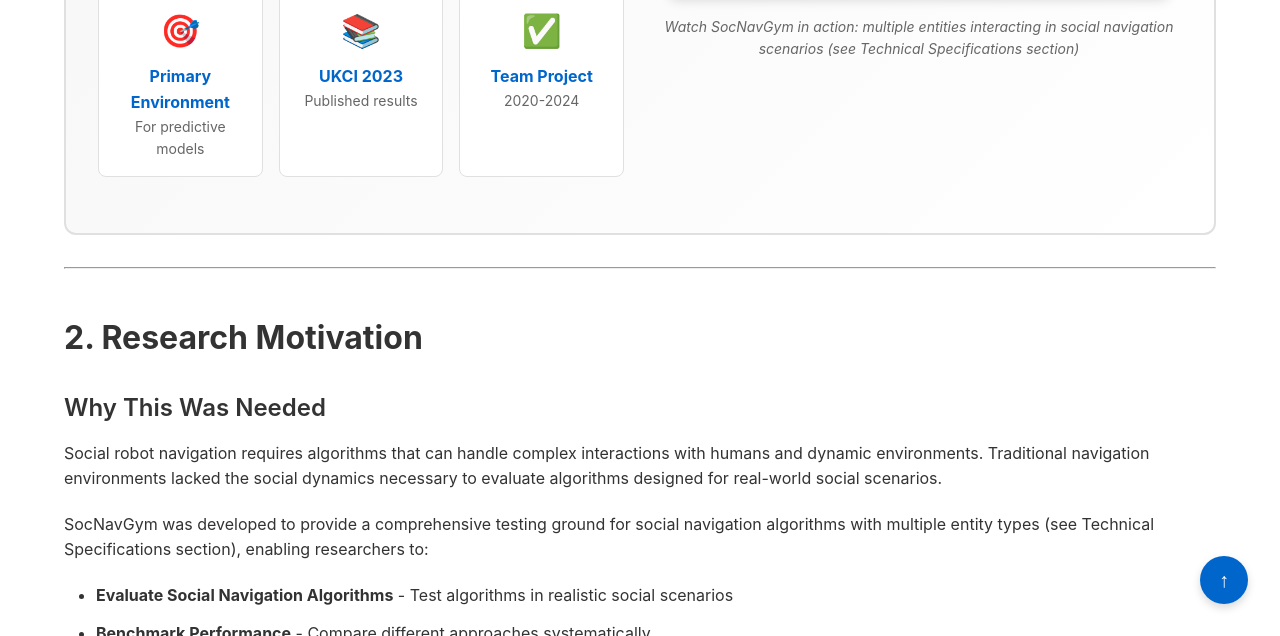
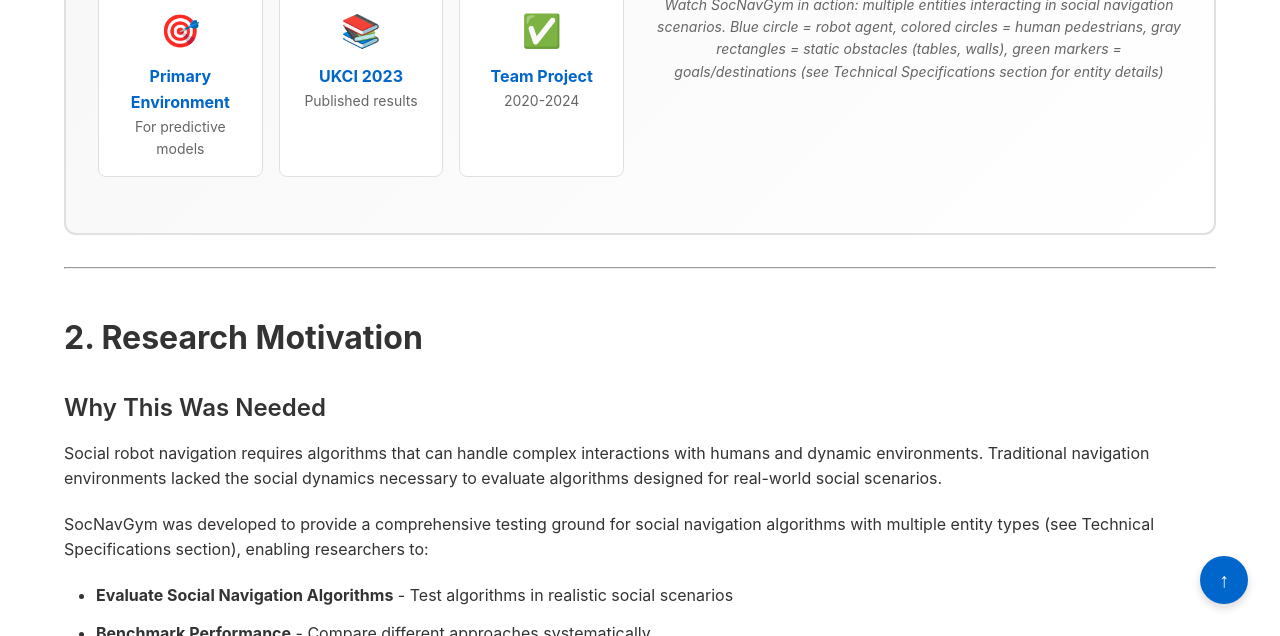
Before and after one commit to goodluckoguzie/goodluckoguzie.github.io, a Jekyll site: the page built from projects/socnavgym.md, in a window 1280 px wide and 900 px high, scrolled down 1060 px, cut to the strip 264-900 px from the top of the window. Built offline with Jekyll 4.4.1, drawn with Linux system fonts in a browser that asks for light colours.

Commit message:
Add visual element explanation to SocNavGym video caption (blue=robot, colored circles=humans, gray rectangles=obstacles, green=goals)

```diff
--- a/projects/socnavgym.md
+++ b/projects/socnavgym.md
@@ -68,7 +68,7 @@
         <source src="{{ '/video/SocNavGym.mp4' | relative_url }}" type="video/mp4">
         Your browser does not support the video tag.
       </video>
-      <p style="margin-top: 0.75rem; font-size: 0.875rem; color: var(--text-light); font-style: italic;">Watch SocNavGym in action: multiple entities interacting in social navigation scenarios (see Technical Specifications section)</p>
+      <p style="margin-top: 0.75rem; font-size: 0.875rem; color: var(--text-light); font-style: italic;">Watch SocNavGym in action: multiple entities interacting in social navigation scenarios. Blue circle = robot agent, colored circles = human pedestrians, gray rectangles = static obstacles (tables, walls), green markers = goals/destinations (see Technical Specifications section for entity details)</p>
     </div>
   </div>
 </div>
```
